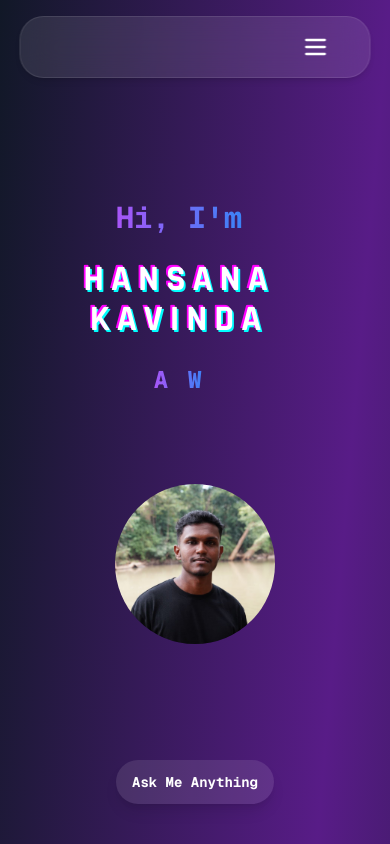
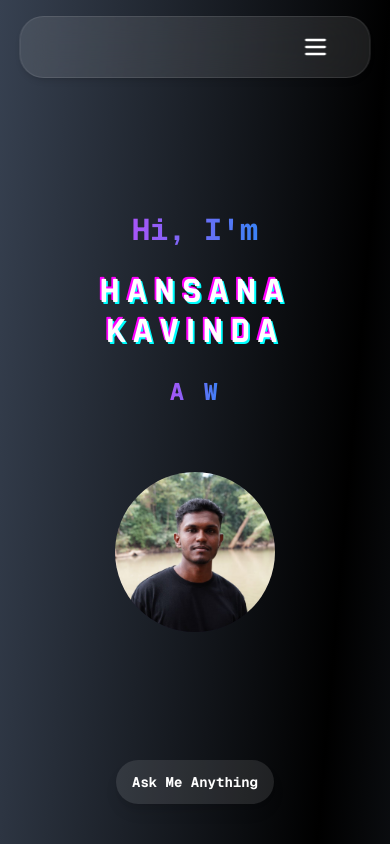
Before and after one commit to hansanakavinda/My_Portfolio, a Next.js app: page / in a window 390 px wide. Shown: the top 844 px of the page. Built offline with nearby package versions, Linux system fonts and the light colour scheme.

Commit message:
testing color changes on mobile

```diff
--- a/src/app/components/DynamicBackground.js
+++ b/src/app/components/DynamicBackground.js
@@ -5,7 +5,7 @@ import { motion } from "framer-motion";
 export default function DynamicBackground() {
   return (
     <motion.div
-      className="absolute inset-0 min-h-screen bg-gradient-to-br from-gray-900 via-purple-900 to-gray-900"
+      className="absolute inset-0 min-h-screen bg-gradient-to-br from-gray-700 via-black to-gray-700"
       animate={{
         backgroundPosition: ["0% 50%", "100% 50%", "0% 50%"],
       }}
--- a/src/app/page.js
+++ b/src/app/page.js
@@ -25,15 +25,15 @@ export default function Home() {
   return (
     <div>
       {/* Home Section */}
-      <section id="home" className="h-screen flex flex-col md:flex-row items-center justify-center bg-white/0 leading-relaxed relative px-8 text-center md:text-left">
-  <div className="flex flex-col items-center md:items-start pr-8">
+      <section id="home" className="h-screen flex flex-col md:flex-row items-center justify-center bg-white/0 leading-relaxed relative px-8 text-center md:text-left gap-4 ">
+  <div className="flex flex-col items-center md:items-start ">
     <p className="text-3xl md:text-5xl lg:text-6xl font-bold bg-gradient-to-r from-purple-500 to-blue-500 bg-clip-text text-transparent">
       Hi, I'm
     </p>
     <h1 className="text-4xl md:text-6xl lg:text-8xl font-raj font-bold mt-6 tracking-widest text-white-300 neon-text futuristic-text-glitch">
       Hansana Kavinda
     </h1>
-    <p className="text-2xl md:text-4xl lg:text-5xl font-bold mt-6 tracking-widest bg-gradient-to-r from-purple-500 to-blue-500 bg-clip-text text-transparent h-20">
+    <p className="text-2xl md:text-4xl lg:text-5xl font-bold mt-6 tracking-widest bg-gradient-to-r from-purple-500 to-blue-500 bg-clip-text text-transparent h-20 ">
       <Typewriter
         words={["A Software Engineer", "A Web Developer"]}
         loop={0}
@@ -46,7 +46,7 @@ export default function Home() {
     </p>
   </div>
 
-  <div className="flex flex-col items-center justify-center mt-10 md:mt-0">
+  <div className="flex flex-col items-center justify-center md:mt-0">
     <div className="relative w-40 h-40 md:w-60 md:h-60 lg:w-[350px] lg:h-[350px] rounded-full bg-radial">
       <div className="w-full h-full bg-black/20 rounded-full flex items-center justify-center">
         <Image
```
